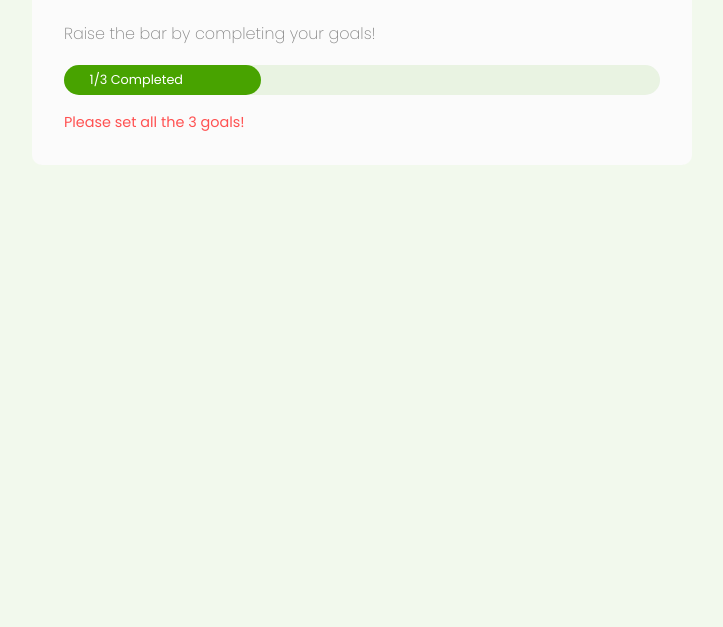
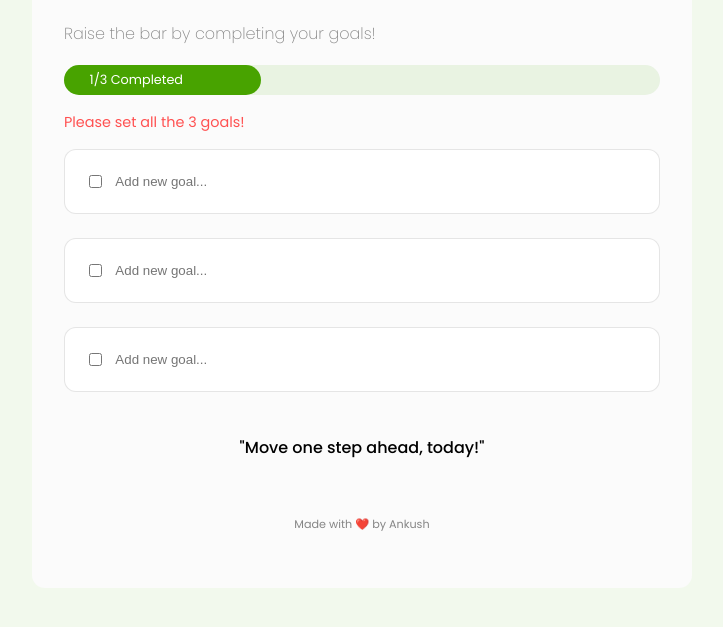
Before and after one commit to ankush-w17/focus_on_today, a plain HTML site: page index.html in a window 1280 px wide. Shown: the part 263-890 px from the top of the page, without its empty margins (278-1001 px from the left). Before the commit the page ends 800 px from the top, so only its background shows below. Drawn offline with Linux system fonts and the light colour scheme.

Commit message:
markup and css done

```diff
--- a/index.html
+++ b/index.html
@@ -24,17 +24,36 @@
           <img src="Sun.png" alt="" />
         </div>
         <div class="motivative-text">
-            <p>Raise the bar by completing your goals!</p>
+          <p>Raise the bar by completing your goals!</p>
         </div>
         <div class="progress-bar">
-            <div class="progress">
-                <p>1/3 Completed</p>
-            </div>
+          <div class="progress">
+            <p>1/3 Completed</p>
+          </div>
         </div>
         <div class="error">
-            <p>Please set all the 3 goals!</p>
+          <p>Please set all the 3 goals!</p>
         </div>
-
+        <div id="input-elements">
+          <div class="input">
+            <input type="checkbox" id="checkbox-input-1" class="checkbox-input" />
+            <input type="text" id="text-input-1" class="text-input" placeholder="Add new goal..." />
+          </div>
+          <div class="input">
+            <input type="checkbox" id="checkbox-input-1" class="checkbox-input" />
+            <input type="text" id="text-input-1" class="text-input" placeholder="Add new goal..." />
+          </div>
+          <div class="input">
+            <input type="checkbox" id="checkbox-input-1" class="checkbox-input" />
+            <input type="text" id="text-input-1" class="text-input" placeholder="Add new goal..." />
+          </div>
+        </div>
+        <div class="quote">
+            <p>"Move one step ahead, today!"</p>
+        </div>
+        <div class="footer">
+            <p>Made with ❤️ by Ankush</p>
+        </div>
       </div>
     </div>
   </body>
--- a/style.css
+++ b/style.css
@@ -1,47 +1,48 @@
-*{
+* {
   margin: 0;
   padding: 0;
 }
-body{
+body {
   background-color: #f2f9ed;
   font-family: Poppins;
 }
-.heading{
+.heading {
   text-align: center;
-    color: #48A300;
+  color: #48a300;
   font-weight: 700;
   margin: 2.2em 0;
   font-size: 1.5rem;
 }
-#today{
-    color: #61481C;
+#today {
+  color: #61481c;
 }
-.main{
-    background-color: #FBFBFB;
+.main {
+  background-color: #fbfbfb;
   width: 100%;
   max-width: 660px;
   margin: 0 auto;
-    border-radius: 10px;
+  border-radius: 13px;
+  margin-bottom: 10em;
 }
-.main-container{
+.main-container {
   margin: 0 2em;
   padding: 2em 0;
 }
-.main-heading{
+.main-heading {
   display: flex;
   align-items: center;
 }
-.main-heading h2{
+.main-heading h2 {
   display: inline-block;
   font-size: 2rem;
   margin-right: 0.8em;
 }
-.motivative-text{
+.motivative-text {
   font-weight: 200;
   color: #858585;
   margin-top: 1.5em;
 }
-.progress-bar{
+.progress-bar {
   background-color: rgba(73, 163, 0, 0.1);
   width: 100%;
   border-radius: 15px;
@@ -57,12 +58,47 @@ body{
   display: flex;
   align-items: center;
 }
-.progress p{
+.progress p {
   margin-left: 2em;
   font-size: 0.8rem;
 }
-.error{
+.error {
   color: rgba(255, 81, 81, 1);
   font-size: 0.9rem;
   margin-top: 1.2em;
 }
+#input-elements {
+  margin-top: 1em;
+}
+.input {
+  margin-bottom: 1.5em;
+  border: 1px solid rgba(0, 0, 0, 0.1);
+  color: rgba(217, 217, 217, 1);
+  background-color: white;
+  border-radius: 12px;
+  display: flex;
+  padding: 1.5em 1.5em;
+}
+.checkbox-input {
+  accent-color: #48a300;
+}
+.text-input {
+  background: transparent;
+  border: none;
+  margin-left: 1em;
+}
+.text-input:focus {
+  outline: none;
+}
+.quote{
+    text-align: center;
+    font-weight: 500;
+    margin-top: 2.7em;
+}
+.footer{
+    text-align: center;
+    color: rgba(133, 133, 133, 1);
+    font-size: 0.7rem;
+    margin-top: 5em;
+    margin-bottom: 2em;
+}
```
Lines whose indentation alone changed are shown as unchanged.
